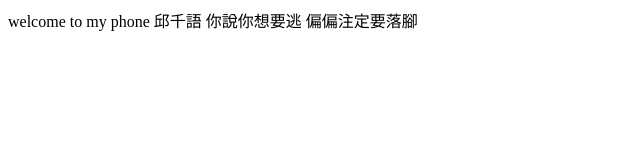
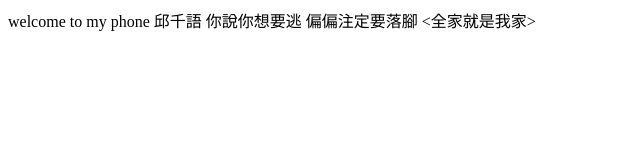
Before and after one commit to aa3532352901/mygit, a plain HTML site: page index.html in a window 1280 px wide. Shown: the whole page, without its empty margins (0-640 px from the left). Drawn offline with Linux system fonts and the light colour scheme.

Commit message:
fourteenth git

```diff
--- a/index.html
+++ b/index.html
@@ -1,6 +1,7 @@
 <html>
-<body>
+ <body>
 welcome to my phone   邱千語
 你說你想要逃 偏偏注定要落腳
+ <全家就是我家>
 </body>
 <html>
```
